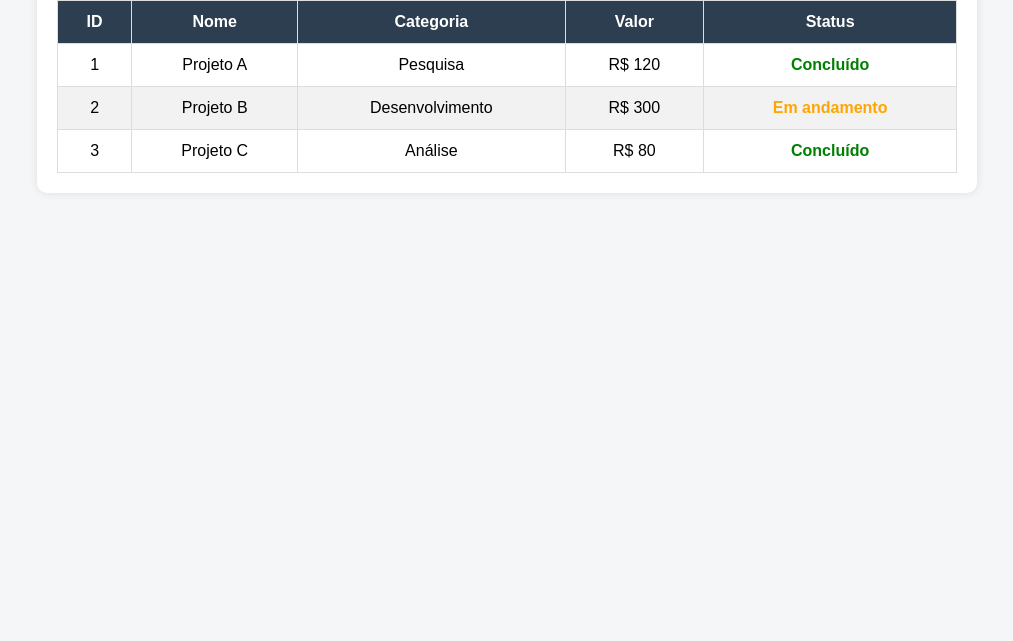
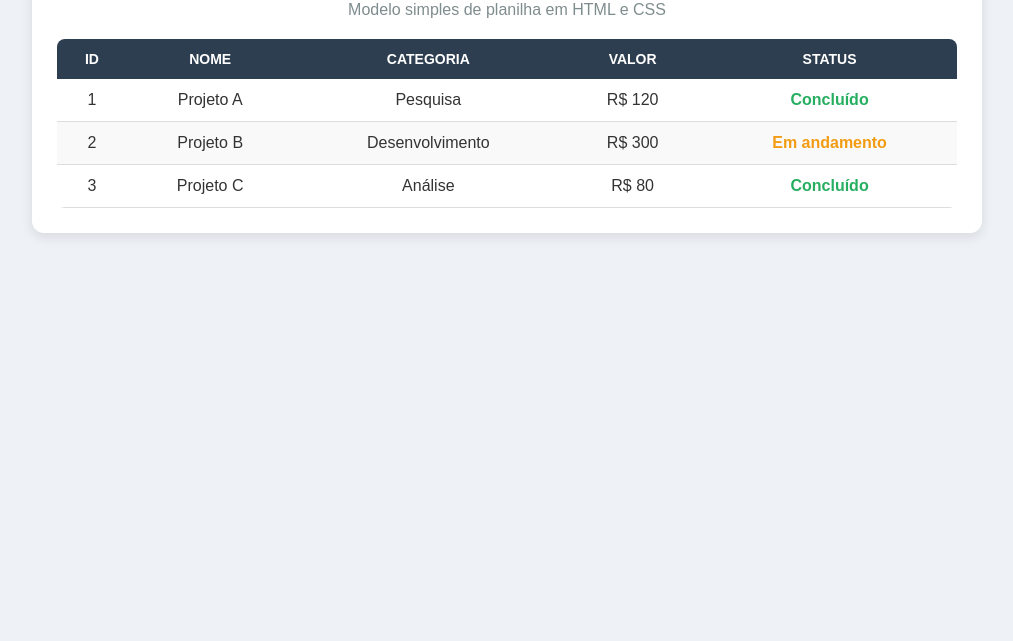
Before and after one commit to driellymuniz-creator/PLANILHA-, a plain HTML site: page index.html in a window 1280 px wide. Shown: the part 159-800 px from the top of the page, without its empty margins (133-1146 px from the left). Drawn offline with Linux system fonts and the light colour scheme.

Commit message:
Update style.css

```diff
--- a/style.css
+++ b/style.css
@@ -1,56 +1,78 @@
+/* ===== ESTILO GERAL DA PÁGINA ===== */
 body {
-  font-family: Arial, sans-serif;
-  background: #f4f6f8;
+  font-family: Arial, Helvetica, sans-serif;
+  background-color: #eef2f7;
   margin: 0;
   padding: 20px;
+  color: #333;
 }
 
+/* ===== CONTAINER PRINCIPAL ===== */
 .container {
   max-width: 900px;
-  margin: auto;
-  background: white;
-  padding: 20px;
-  border-radius: 10px;
-  box-shadow: 0 0 10px rgba(0,0,0,0.1);
+  margin: 40px auto;
+  background-color: #ffffff;
+  padding: 25px;
+  border-radius: 12px;
+  box-shadow: 0 4px 12px rgba(0, 0, 0, 0.1);
 }
 
+/* ===== TÍTULO ===== */
 h1 {
   text-align: center;
   color: #2c3e50;
+  margin-bottom: 10px;
 }
 
+/* ===== TEXTO DESCRITIVO ===== */
 p {
   text-align: center;
   color: #7f8c8d;
+  margin-bottom: 20px;
 }
 
+/* ===== TABELA ===== */
 table {
   width: 100%;
   border-collapse: collapse;
-  margin-top: 20px;
+  overflow: hidden;
+  border-radius: 8px;
 }
 
-th, td {
-  border: 1px solid #ddd;
-  padding: 12px;
-  text-align: center;
-}
-
+/* ===== CABEÇALHO DA TABELA ===== */
 th {
   background-color: #2c3e50;
   color: white;
+  padding: 12px;
+  text-transform: uppercase;
+  font-size: 14px;
 }
 
-tr:nth-child(even) {
-  background-color: #f2f2f2;
+/* ===== CÉLULAS ===== */
+td {
+  padding: 12px;
+  text-align: center;
+  border-bottom: 1px solid #ddd;
 }
 
+/* ===== LINHAS ZEBRADAS ===== */
+tr:nth-child(even) {
+  background-color: #f9f9f9;
+}
+
+/* ===== EFEITO HOVER ===== */
+tr:hover {
+  background-color: #e3f2fd;
+  transition: 0.3s;
+}
+
+/* ===== STATUS ===== */
 .ativo {
-  color: green;
+  color: #27ae60;
   font-weight: bold;
 }
 
 .pendente {
-  color: orange;
+  color: #f39c12;
   font-weight: bold;
 }
```
